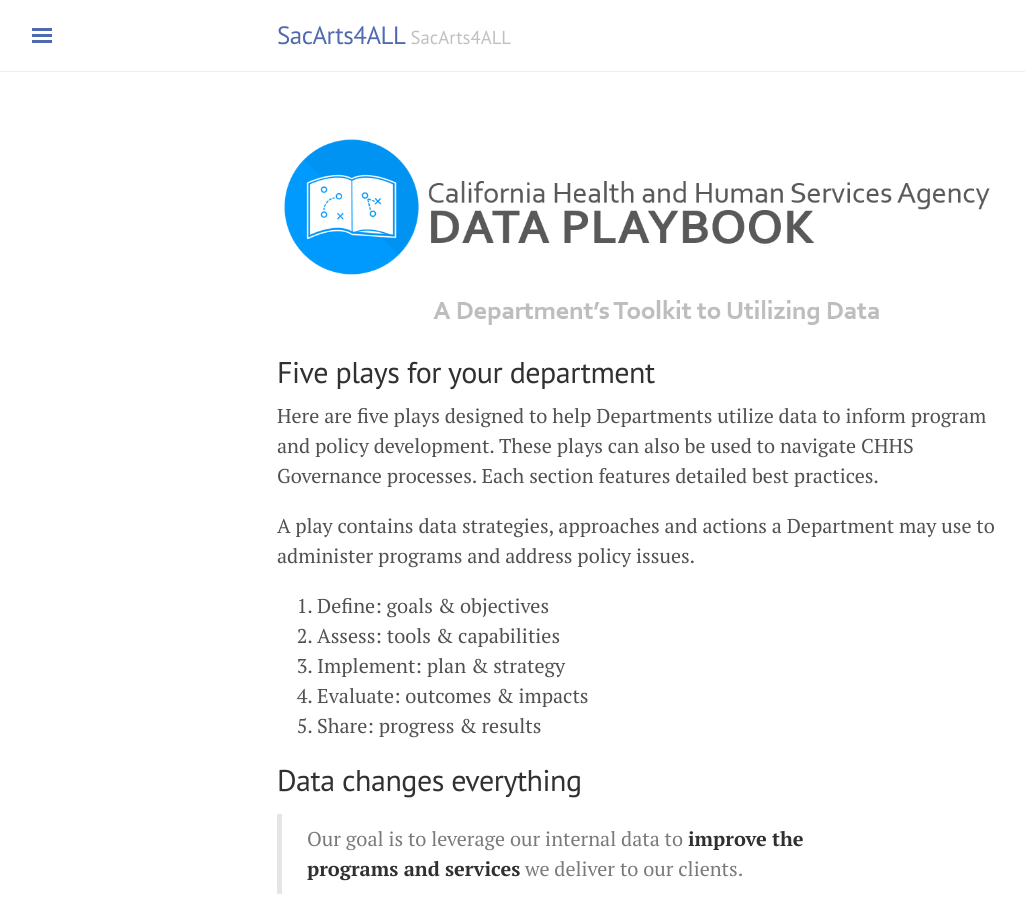
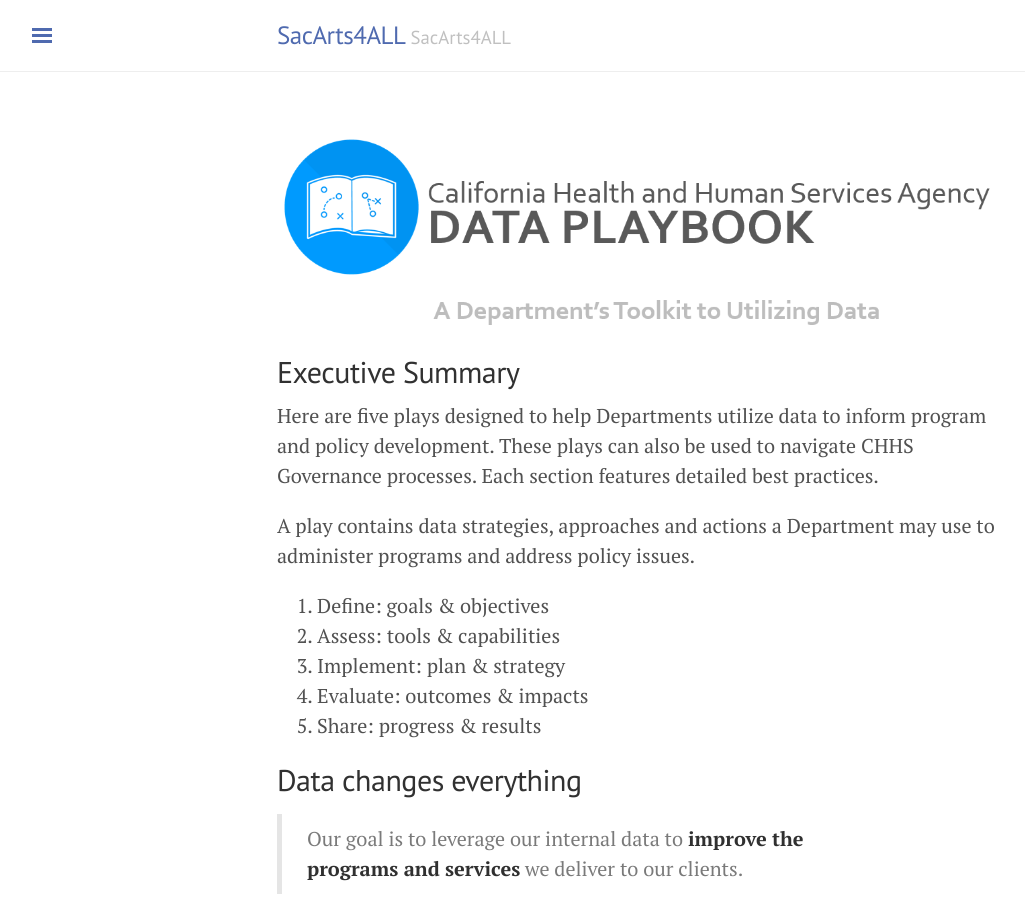
Before and after one commit to code4sac/sacarts4ALL, a Jekyll site: the page built from index.md, in a window 1280 px wide and 900 px high. Shown: the whole window, without its empty margins (3-1028 px from the left). Built offline with Jekyll 4.4.1, drawn with Linux system fonts in a browser that asks for light colours.

Commit message:
testing edit

```diff
--- a/index.md
+++ b/index.md
@@ -1,10 +1,10 @@
 ---
 layout: default
-title: Home
+title: Executive Summary
 ---
-![California Health and Human Services Agency Data Playbook - 1st Edition]({{ site.baseurl }}/assets/images/00_figure01.png "California Health and Human Services Agency Data Playbook - 1st Edition")
+![SacArts4ALL]({{ site.baseurl }}/assets/images/00_figure01.png "California Health and Human Services Agency Data Playbook - 1st Edition")
 
-## Five plays for your department
+## Executive Summary
 
 Here are five plays designed to help Departments utilize data to inform program and policy development. These plays can also be used to navigate CHHS Governance processes. Each section features detailed best practices.
 
```
